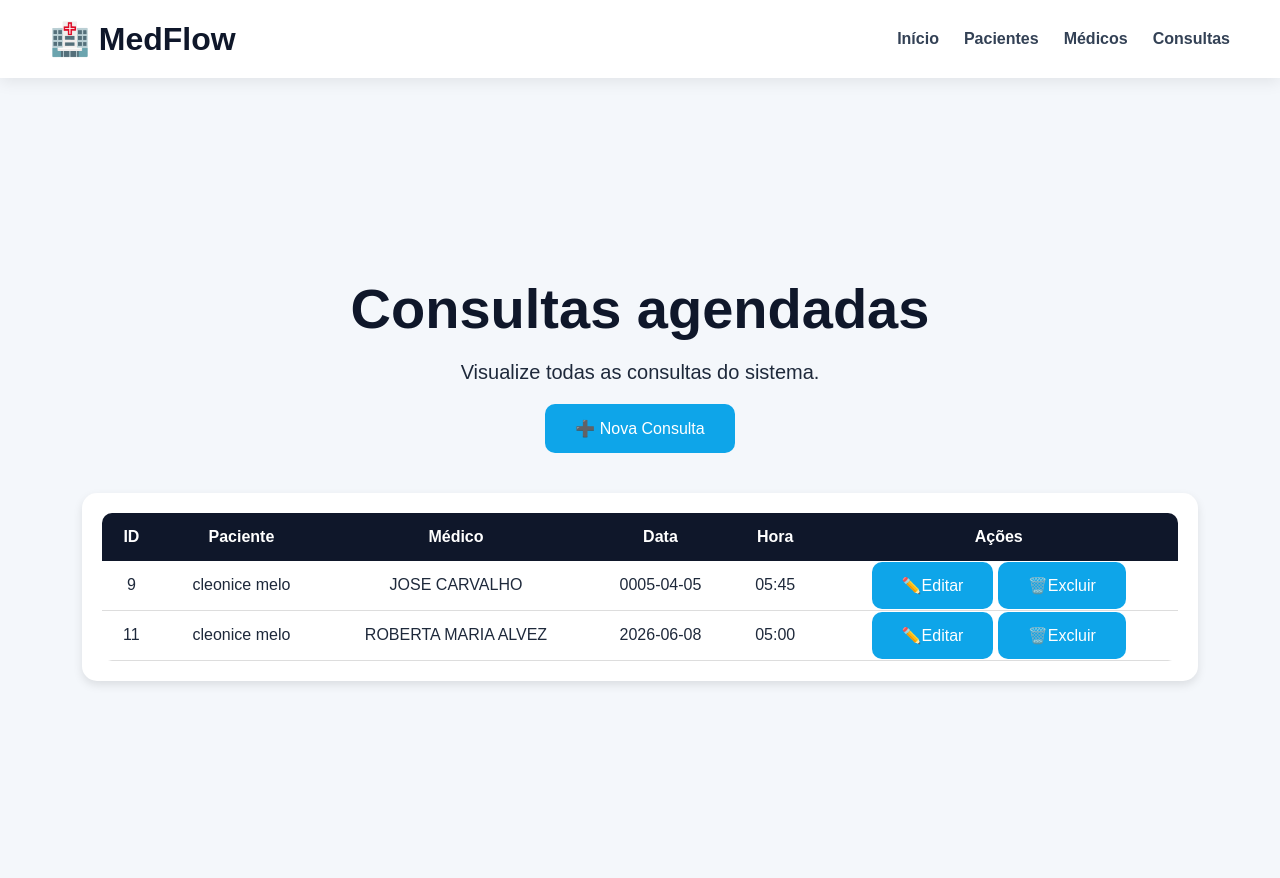
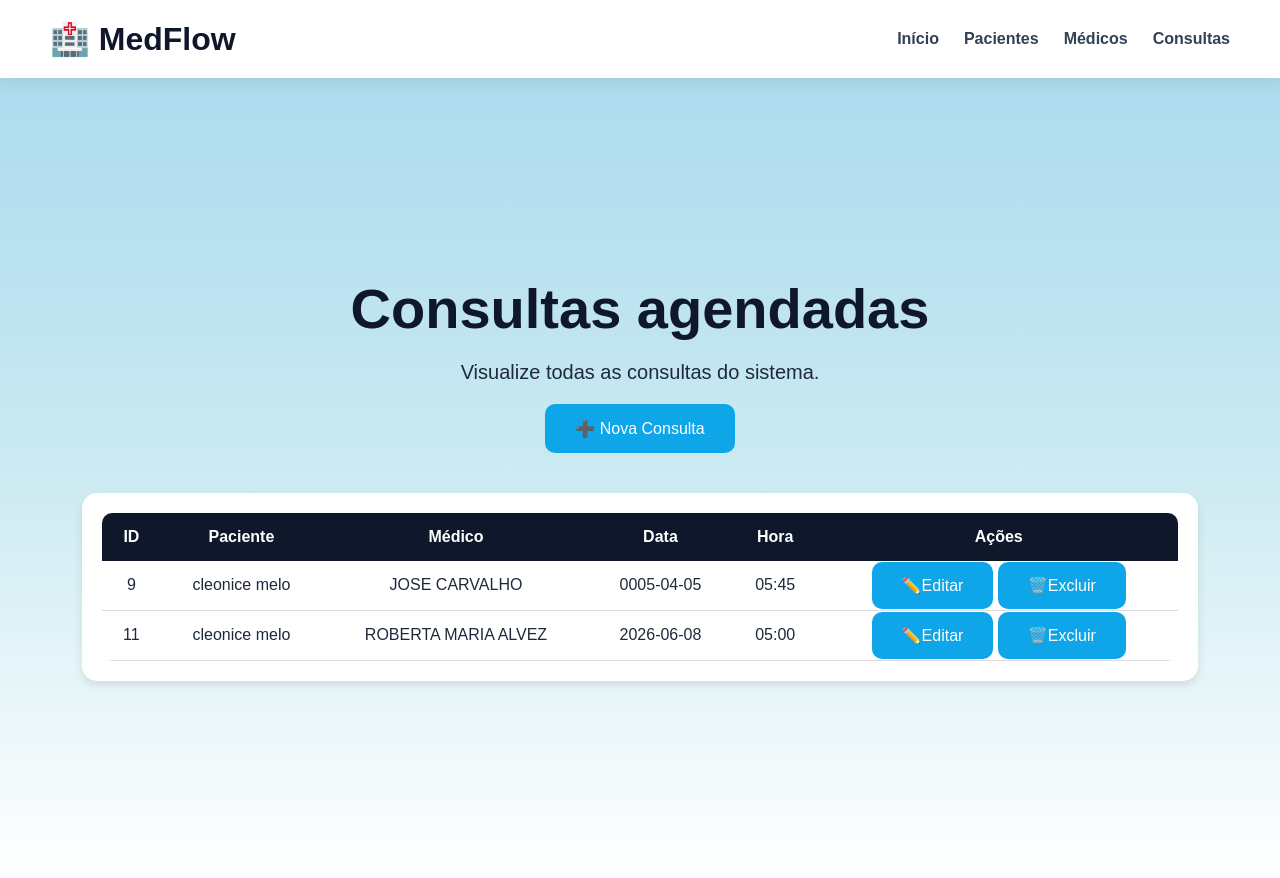
Before and after one commit to SamuelBerto/MedFlow, a Flask app: page /consultas in a window 1280 px wide. Run offline with Flask 3, Linux system fonts and the light colour scheme; data comes from the database, SQL or seed files in the repository.

Commit message:
feat: moderniza interface principal

```diff
--- a/static/css/style.css
+++ b/static/css/style.css
@@ -6,7 +6,14 @@
 
 body {
     font-family: Arial, sans-serif;
-    background-color: #f4f7fb;
+
+    background: linear-gradient(
+        180deg,
+        #a7d8ee 0%,
+        #c8e9f1 50%,
+        #ffffff 100%
+    );
+
     color: #1e293b;
 }
 
```
